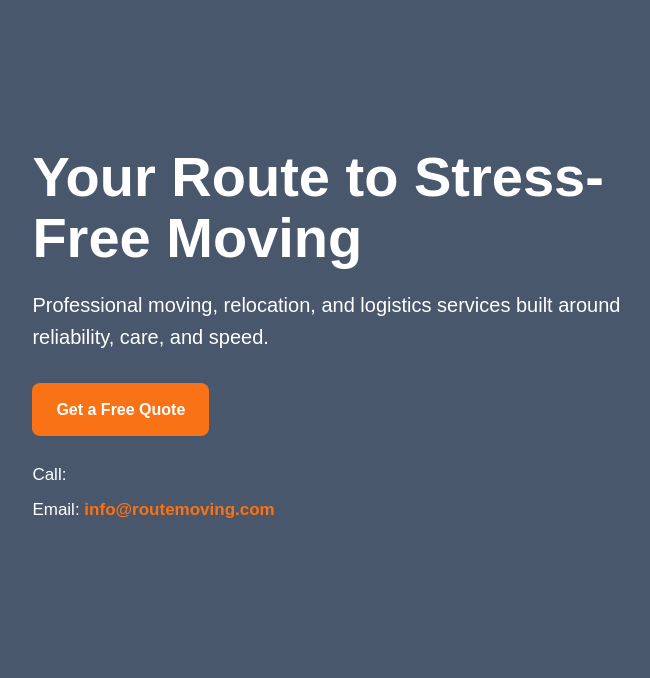
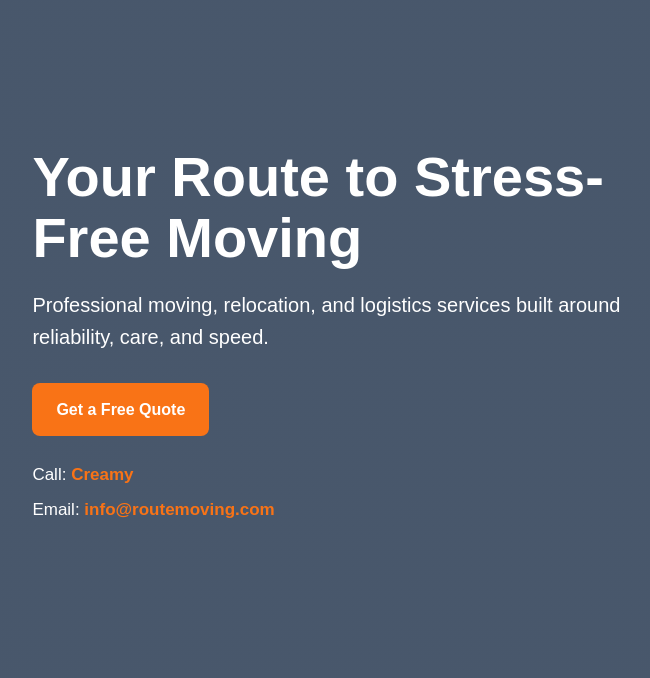
Before and after one commit to Betrand1999/routemoving, a Flask app: page / in a window 1280 px wide. Shown: the part 79-757 px from the top of the page, without its empty margins (70-720 px from the left). Run offline with Flask 3, Linux system fonts and the light colour scheme.

```diff
--- a/templates/index.html
+++ b/templates/index.html
@@ -73,7 +73,7 @@
         <div class="hero-contact">
           <p>
             Call:
-            <a href="tel:+12402981823"></a>
+            <a href="tel:+12402981823"> Creamy</a>
           </p>
 
           <p>
```
